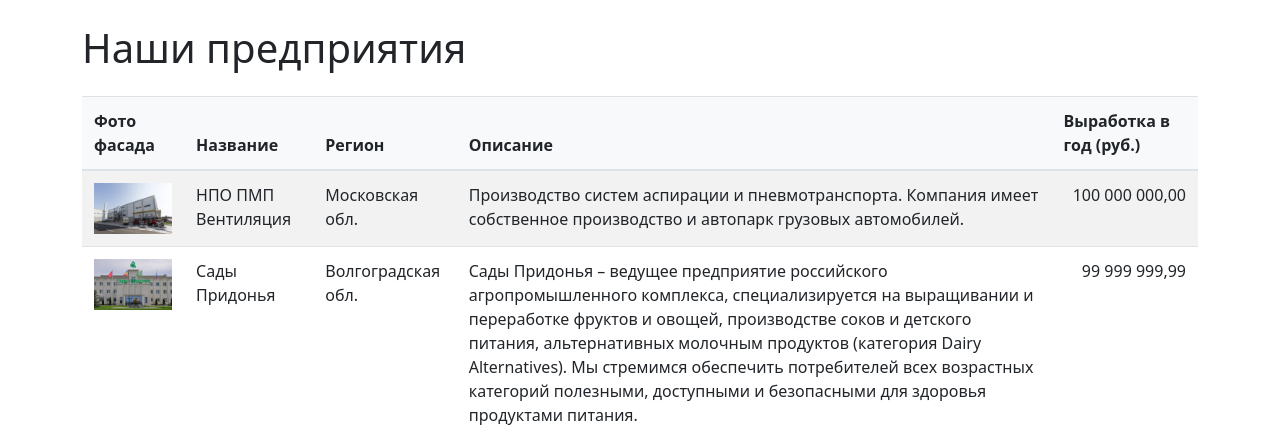
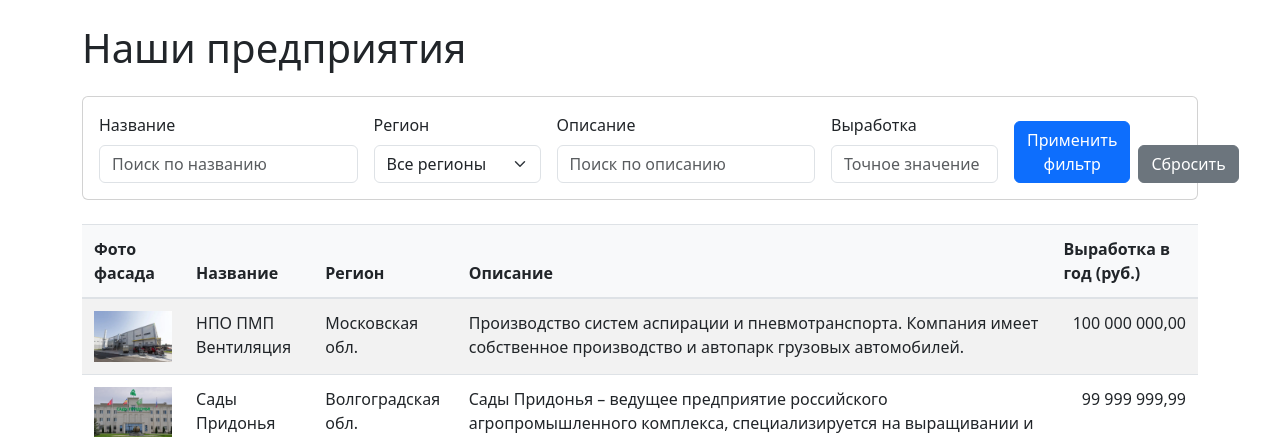
Before and after one commit to Sqaz33/uniq-web, a PHP site: page /enterprises.php in a window 1280 px wide. Shown: the part 200-637 px from the top of the page. Run offline with PHP 8.4, Linux system fonts and the light colour scheme; data comes from the database, SQL or seed files in the repository.

Commit message:
feat: add filter

```diff
--- a/enterprises.php
+++ b/enterprises.php
@@ -76,14 +76,95 @@
         $pdo = new PDO("mysql:host=$host;dbname=$dbname;charset=utf8mb4", $username, $password);
         $pdo->setAttribute(PDO::ATTR_ERRMODE, PDO::ERRMODE_EXCEPTION);
 
-        // SQL запрос с JOIN для получения данных из обеих таблиц
+        // Получаем список регионов для выпадающего списка
+        $regions = $pdo->query("SELECT id, name FROM regions")->fetchAll(PDO::FETCH_ASSOC);
+
+        // Получаем параметры фильтрации из GET-запроса
+        $nameFilter = $_GET['name'] ?? '';
+        $regionFilter = $_GET['region'] ?? '';
+        $descriptionFilter = $_GET['description'] ?? '';
+        $productionFilter = $_GET['production'] ?? '';
+
+        // Формируем базовый SQL запрос
         $sql = "SELECT e.id, e.facade_photo, e.name, r.name as region_name, e.description, e.production, e.region_Id
             FROM enterprises e
-                    INNER JOIN regions r ON e.region_Id = r.id
-                    ORDER BY e.production DESC";
+            INNER JOIN regions r ON e.region_Id = r.id";
 
-        $stmt = $pdo->query($sql);
+        // Добавляем условия WHERE в зависимости от заполненных фильтров
+        $whereConditions = [];
+        $params = [];
 
+        if (!empty($nameFilter)) {
+            $whereConditions[] = "e.name LIKE :name";
+            $params[':name'] = '%' . $nameFilter . '%';
+        }
+
+        if (!empty($regionFilter)) {
+            $whereConditions[] = "e.region_Id = :region";
+            $params[':region'] = $regionFilter;
+        }
+
+        if (!empty($descriptionFilter)) {
+            $whereConditions[] = "e.description LIKE :description";
+            $params[':description'] = '%' . $descriptionFilter . '%';
+        }
+
+        if (!empty($productionFilter)) {
+            $whereConditions[] = "e.production = :production";
+            $params[':production'] = str_replace([' ', ','], ['', '.'], $productionFilter);
+        }
+
+        // Добавляем условия WHERE к запросу, если они есть
+        if (!empty($whereConditions)) {
+            $sql .= " WHERE " . implode(" AND ", $whereConditions);
+        }
+
+        $sql .= " ORDER BY e.production DESC";
+
+        // Подготавливаем и выполняем запрос
+        $stmt = $pdo->prepare($sql);
+        $stmt->execute($params);
+
+        // Выводим форму фильтрации
+        echo '<div class="card mb-4">
+            <div class="card-body">
+                <form method="GET" action="" class="row g-3">
+                    <div class="col-md-3">
+                        <label for="name" class="form-label">Название</label>
+                        <input type="text" class="form-control" id="name" name="name"
+                               value="' . htmlspecialchars($nameFilter) . '" placeholder="Поиск по названию">
+                    </div>
+                    <div class="col-md-2">
+                        <label for="region" class="form-label">Регион</label>
+                        <select class="form-select" id="region" name="region">
+                            <option value="">Все регионы</option>';
+
+        foreach ($regions as $region) {
+            $selected = ($region['id'] == $regionFilter) ? 'selected' : '';
+            echo '<option value="' . $region['id'] . '" ' . $selected . '>' . htmlspecialchars($region['name']) . '</option>';
+        }
+
+        echo '</select>
+                    </div>
+                    <div class="col-md-3">
+                        <label for="description" class="form-label">Описание</label>
+                        <input type="text" class="form-control" id="description" name="description"
+                               value="' . htmlspecialchars($descriptionFilter) . '" placeholder="Поиск по описанию">
+                    </div>
+                    <div class="col-md-2">
+                        <label for="production" class="form-label">Выработка</label>
+                        <input type="text" class="form-control" id="production" name="production"
+                               value="' . htmlspecialchars($productionFilter) . '" placeholder="Точное значение">
+                    </div>
+                    <div class="col-md-2 d-flex align-items-end">
+                        <button type="submit" name="apply_filter" class="btn btn-primary me-2">Применить фильтр</button>
+                        <a href="?" class="btn btn-secondary">Сбросить</a>
+                    </div>
+                </form>
+            </div>
+          </div>';
+
+        // Выводим таблицу с данными
         if ($stmt->rowCount() > 0) {
             echo '<div class="table-responsive">
                 <table class="enterprises-table">
@@ -102,7 +183,7 @@
                 // Форматируем сумму выработки
                 $productionFormatted = number_format($row['production'], 2, ',', ' ');
 
-                echo '<tr>
+                echo '<tr class="region-' . $row['region_Id'] . '">
                     <td><img src="facade_images/' . htmlspecialchars($row['facade_photo']) . '" alt="Фасад ' . htmlspecialchars($row['name']) . '" class="enterprise-image"></td>
                     <td>' . htmlspecialchars($row['name']) . '</td>
                     <td>' . htmlspecialchars($row['region_name']) . '</td>
@@ -115,7 +196,7 @@
                 </table>
             </div>';
         } else {
-            echo '<div class="alert alert-info">Нет данных о предприятиях</div>';
+            echo '<div class="alert alert-info">Нет данных о предприятиях, соответствующих заданным фильтрам</div>';
         }
     } catch (PDOException $e) {
         echo '<div class="alert alert-danger">Ошибка при получении данных: ' . htmlspecialchars($e->getMessage()) . '</div>';
```
Lines whose indentation alone changed are shown as unchanged.
